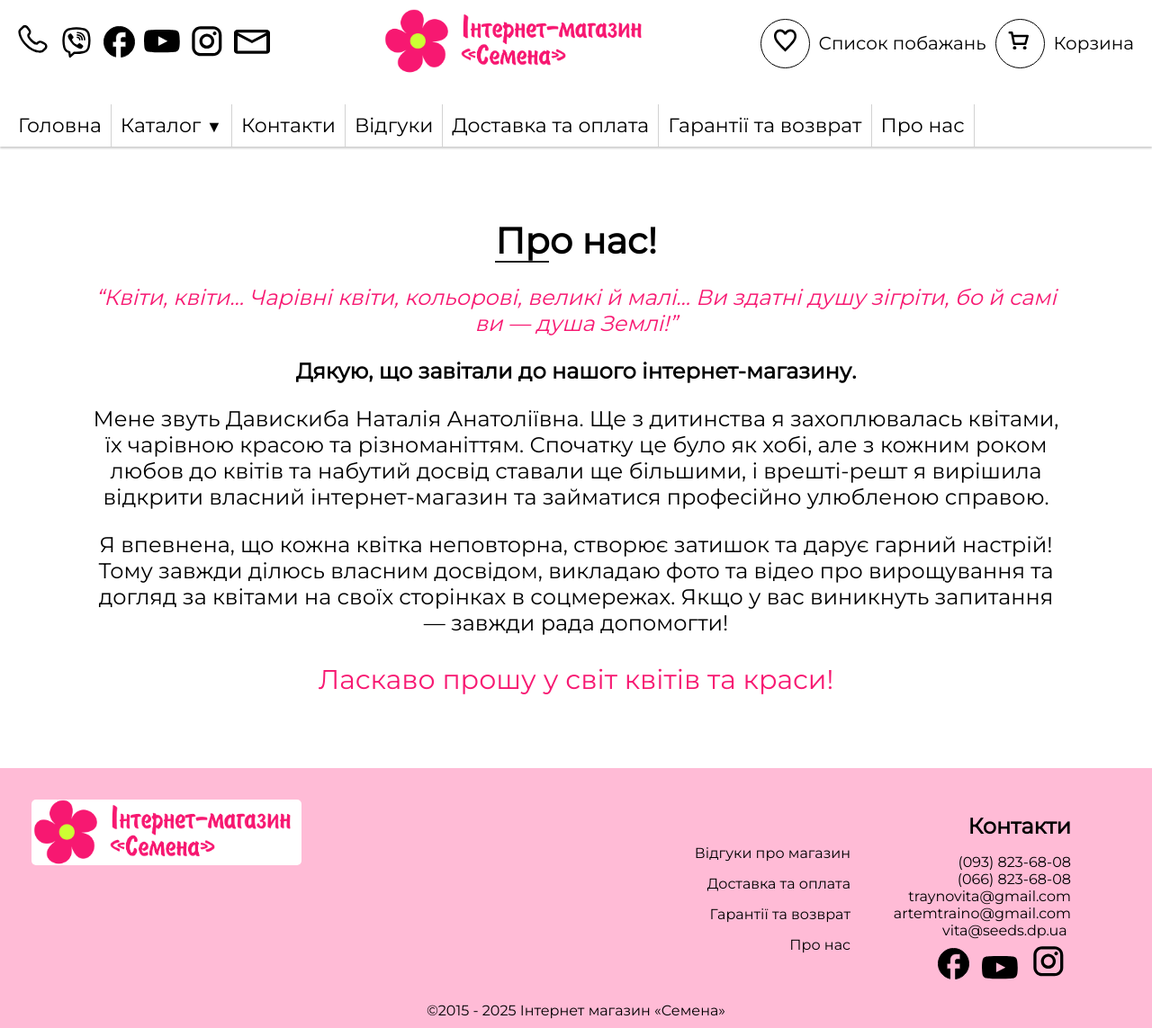
After one commit to Bidya12313/seeds, a Flask app: page /about-us in a window 1280 px wide. The commit adds this page. Shown: the whole page at 90% size. Run offline with Flask 3, Linux system fonts and the light colour scheme.

```diff
--- a/flower/main_routes.py
+++ b/flower/main_routes.py
@@ -1,4 +1,4 @@
-from flask import Blueprint, render_template, flash, redirect, url_for
+from flask import Blueprint, render_template, flash, redirect, url_for, request
 
 
 main_routes = Blueprint('main', __name__)
@@ -29,11 +29,24 @@ def categories():
     return render_template("categories.html")
 
 
+@main_routes.route('/products')
+def category_products():
+    slug = request.args.get('category')
+    if slug:
+        pass
+    return render_template("products.html", slug=slug)
+
+
 @main_routes.route('/wishlist')
 def likelist():
-    return render_template('likelist.html')
+    return render_template("likelist.html")
 
 
 @main_routes.route('/basket')
 def basket():
-    return render_template('basket.html')
+    return render_template("basket.html")
+
+
+@main_routes.route('/about-us')
+def about_us():
+    return render_template("about_us.html")
--- a/flower/static/scripts/categories.js
+++ b/flower/static/scripts/categories.js
@@ -1,6 +1,6 @@
 cat_arr.forEach((item)=>{
   document.getElementById('card-container').innerHTML+=`
- <a href="products.html?category=${item.name}">
+ <a href="/products?category=${encodeURIComponent(item.slug)}">
                     <div class="cat-card">
                         <img class="cat-card-img" src="${item.image}"/>
                         <div class="cat-card-name">
--- a/flower/static/scripts/header.js
+++ b/flower/static/scripts/header.js
@@ -19,29 +19,30 @@ document.addEventListener("DOMContentLoaded", function () {
   });
 
   const cat_arr = [
-    { name: "Підкормки і ЗЗР", image: "../static/images/dobryva-cat.jpg" },
-    { name: "Овочі", image: "../static/images/ovochi2025.jpg" },
-    { name: "Алісум", image: "../static/images/alisum2025.jpg" },
-    { name: "Бакопа", image: "../static/images/bakopa2025.jpg" },
-    { name: "Бальзаміни", image: "../static/images/balz2025.jpg" },
-    { name: "Бальзаміни Новогвінейські", image: "../static/images/Balzaminy-Novogvinejski.jpg" },
-    { name: "Бархатці", image: "../static/images/barhattsi2025.jpg" },
-    { name: "Бегонії", image: "../static/images/Begon2025.jpg" },
-    { name: "Вербени", image: "../static/images/verbeny2025.jpg" },
-    { name: "Діхондра", image: "../static/images/Dihondra.jpg" },
-    { name: "Еустома Махрова", image: "../static/images/eustoma-mahrova.jpg" },
-    { name: "Лобелія", image: "../static/images/Lobeliya.jpg" },
-    { name: "Остеоспермум", image: "../static/images/Osteospermum.jpg" },
-    { name: "Пеларгонії", image: "../static/images/Pelargoniyi.jpg" },
-    { name: "Петунії Ампельні", image: "../static/images/Ampelni-petuniyi.jpg" },
-    { name: "Петунії Крупноквіткові", image: "../static/images/krupnokvitkovi2025.jpg" },
-    { name: "Петунії Махрові", image: "../static/images/Mahrovi2025.jpg" },
-    { name: "Катарантуси", image: "../static/images/katarantusy2025.jpg" },
-    { name: "Інші квіти", image: "../static/images/inshi2025.jpg" }
-];
+    { name: "Підкормки і ЗЗР", slug: "pidkormky-i-zzr", image: "../static/images/dobryva-cat.jpg" },
+    { name: "Овочі", slug: "ovochi", image: "../static/images/ovochi2025.jpg" },
+    { name: "Алісум", slug: "alisum", image: "../static/images/alisum2025.jpg" },
+    { name: "Бакопа", slug: "bakopa", image: "../static/images/bakopa2025.jpg" },
+    { name: "Бальзаміни", slug: "balzaminy", image: "../static/images/balz2025.jpg" },
+    { name: "Бальзаміни Новогвінейські", slug: "balzaminy-novogvinejski", image: "../static/images/Balzaminy-Novogvinejski.jpg" },
+    { name: "Бархатці", slug: "barhattsi", image: "../static/images/barhattsi2025.jpg" },
+    { name: "Бегонії", slug: "begoniyi", image: "../static/images/Begon2025.jpg" },
+    { name: "Вербени", slug: "verbeny", image: "../static/images/verbeny2025.jpg" },
+    { name: "Діхондра", slug: "dihondra", image: "../static/images/Dihondra.jpg" },
+    { name: "Еустома Махрова", slug: "eustoma-mahrova", image: "../static/images/eustoma-mahrova.jpg" },
+    { name: "Лобелія", slug: "lobeliya", image: "../static/images/Lobeliya.jpg" },
+    { name: "Остеоспермум", slug: "osteospermum", image: "../static/images/Osteospermum.jpg" },
+    { name: "Пеларгонії", slug: "pelargoniyi", image: "../static/images/Pelargoniyi.jpg" },
+    { name: "Петунії Ампельні", slug: "petuniyi-ampelni", image: "../static/images/Ampelni-petuniyi.jpg" },
+    { name: "Петунії Крупноквіткові", slug: "petuniyi-krupnokvitkovi", image: "../static/images/krupnokvitkovi2025.jpg" },
+    { name: "Петунії Махрові", slug: "petuniyi-mahrovi", image: "../static/images/Mahrovi2025.jpg" },
+    { name: "Катарантуси", slug: "katarantusy", image: "../static/images/katarantusy2025.jpg" },
+    { name: "Інші квіти", slug: "inshi-kvity", image: "../static/images/inshi2025.jpg" }
+  ];
+
 cat_arr.forEach((item)=>{
     document.getElementById('categories-dropdown').innerHTML+=`
      <li>
-                            <a href="products.html?category=${item.name}" class="category">${item.name}</a>
+                            <a href="/products?category=${encodeURIComponent(item.slug)}" class="category">${item.name}</a>
                         </li>`
 })
--- a/flower/static/styles/style.css
+++ b/flower/static/styles/style.css
@@ -14,14 +14,24 @@ a {
 .slideshow-container{
   padding: 10px 100px;
 }
-.contact-section, .boxes-frame, .show-reviews, .delivery-section, .contact-section, .show-categories, .garantee-section {
+.contact-section, .boxes-frame, .show-reviews, .delivery-section, .contact-section, .show-categories, .garantee-section, .about-us-section {
   padding: 50px 100px;
 }
 section:nth-child(2n){
   background-color: #F4F3F3;
 }
-
-
+.about-us-section{
+  text-align: center;
+  font-size: 24px;
+}
+.about-us-section .small-text{
+  color: #F71972;
+  font-style: italic;
+}
+.about-us-section .big-text{
+  font-size: 30px;
+  color: #F71972;
+}
 .mySlides1,
 .mySlides2 {
   display: none
--- /dev/null
+++ b/flower/templates/about_us.html
@@ -0,0 +1,52 @@
+<!DOCTYPE html>
+<html lang="en">
+
+<head>
+    <meta charset="UTF-8">
+    <meta name="viewport" content="width=device-width, initial-scale=1.0">
+    <link rel="stylesheet" href="../static/styles/style.css">
+    <link rel="stylesheet" href="../static/styles/header.css">
+    <link rel="preconnect" href="https://fonts.googleapis.com">
+    <link rel="preconnect" href="https://fonts.gstatic.com" crossorigin>
+    <link href='https://fonts.googleapis.com/css?family=Montserrat' rel='stylesheet'>
+    <script src="../static/scripts/header.js" defer></script>
+    <title>"Семена"</title>
+</head>
+
+<body>
+    {% include 'header.html' %}
+
+    <section class="about-us-section">
+        <div class="title">
+            Про нас!
+        </div>
+        <p class="small-text">
+            <q>Квіти, квіти… Чарівні квіти, кольорові, великі й малі… Ви здатні душу зігріти, бо й самі ви — душа Землі!</q>
+        </p>
+        <p>
+            <b>
+                Дякую, що завітали до нашого інтернет-магазину.
+            </b>
+        </p>
+        <p>
+            Мене звуть Давискиба Наталія Анатоліївна. Ще з дитинства я захоплювалась квітами, їх чарівною красою та
+            різноманіттям. Спочатку це було як хобі, але з кожним роком любов до квітів та набутий досвід ставали ще
+            більшими, і врешті-решт я вирішила відкрити власний інтернет-магазин та займатися професійно улюбленою
+            справою.
+        </p>
+        <p>
+            Я впевнена, що кожна квітка неповторна, створює затишок та дарує гарний настрій! Тому завжди ділюсь власним
+            досвідом, викладаю фото та відео про вирощування та догляд за квітами на своїх сторінках в соцмережах.
+            Якщо у вас виникнуть запитання — завжди рада допомогти!
+        </p>
+        <p class="big-text">
+            Ласкаво прошу у світ квітів та краси!
+        </p>
+    </section>
+
+    {% include 'footer.html' %}
+    <script src="../static/scripts/header.js"></script>
+    <script src="../static/scripts/categories.js"></script>
+</body>
+
+</html>
--- a/flower/templates/footer.html
+++ b/flower/templates/footer.html
@@ -15,6 +15,11 @@
             <li>
                 <a href="/garantee">
                     Гарантії та возврат
+                </a>
+            </li>
+            <li>
+                <a href="/about-us">
+                    Про нас
                 </a>
             </li>
         </ul>
--- a/flower/templates/header.html
+++ b/flower/templates/header.html
@@ -98,6 +98,11 @@
                 Гарантії та возврат
             </a>
         </li>
+        <li class="menu-list-el">
+            <a class="el-a" href="/about-us">
+                Про нас
+            </a>
+        </li>
         <li class="no-show-full">
             <a href="likelist.html">
                 <button class="cart-btn">
```
